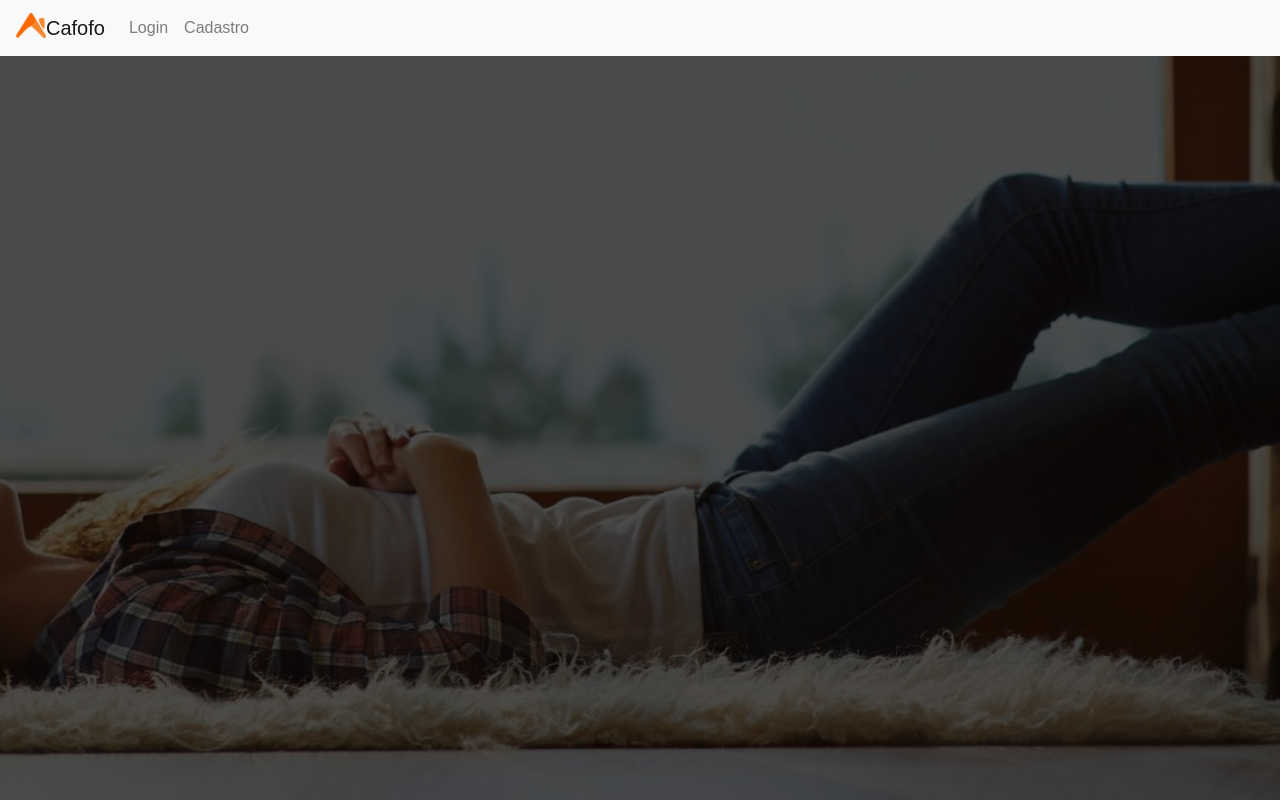
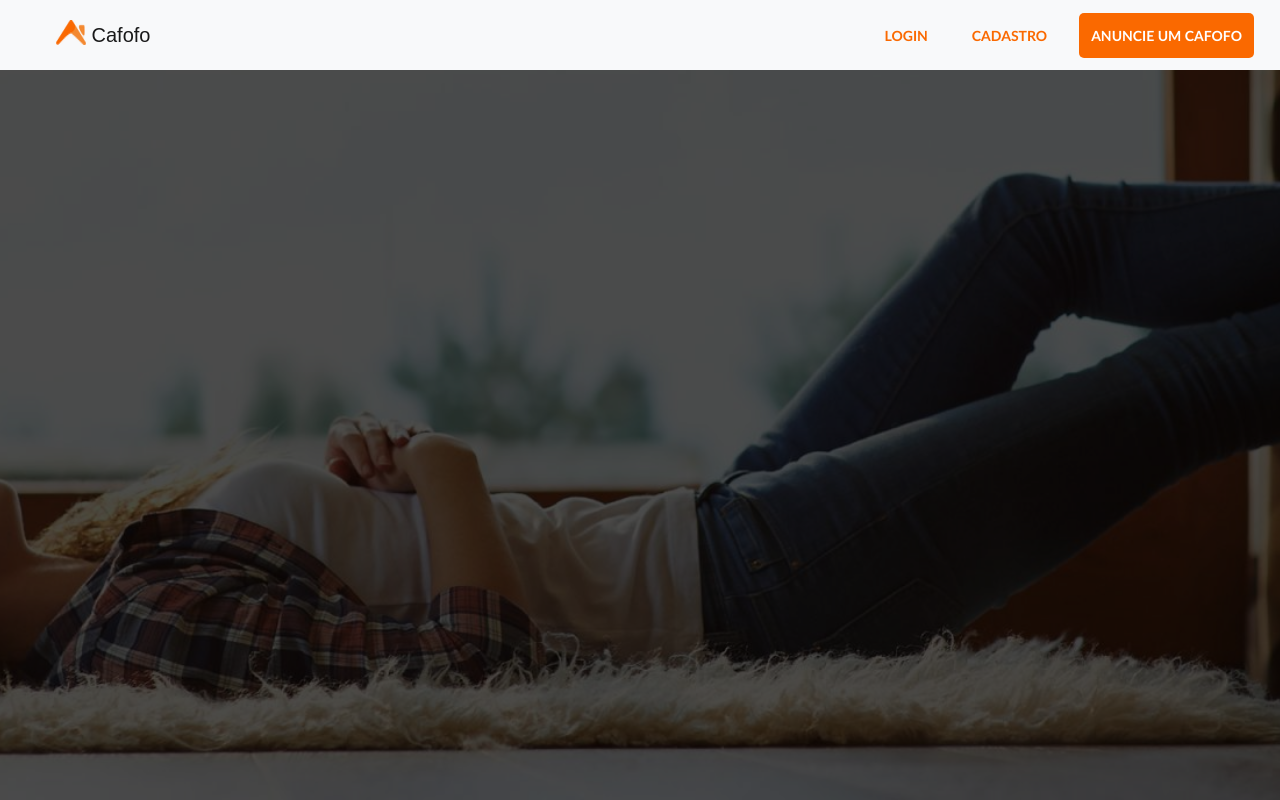
Before and after one commit to desenho-2019/WebAPP, a React (Create React App) app in the folder cafofo/: page / in a window 1280 px wide. Built offline with nearby package versions, Linux system fonts and the light colour scheme.

Commit message:
#4 Adding and Styling Navbar buttons

```diff
--- a/cafofo/src/components/header/index.js
+++ b/cafofo/src/components/header/index.js
@@ -1,13 +1,14 @@
 import React, {Component} from 'react';
-import { Nav, Navbar } from 'react-bootstrap'
+import { Nav, Navbar, Container } from 'react-bootstrap';
 import './styles.css';
 import 'bootstrap/dist/css/bootstrap.min.css';
 import { Link } from 'react-router-dom';
 
 
 const Header = () =>
-<Navbar bg="light" expand="lg">
-<Navbar.Brand href="/">
+
+<Navbar className="navbar navbar-light" bg="light" expand="lg">
+<Navbar.Brand href="/" id="brand-icon">
       <img
         alt=""
         src="/cafofo_favicon.png"
@@ -15,27 +16,16 @@ const Header = () =>
         height="25"
         className="d-inline-block align-top"
       />
-      {'Cafofo'}
+      {' Cafofo'}
 </Navbar.Brand>
 <Navbar.Toggle aria-controls="basic-navbar-nav" />
-<Navbar.Collapse id="basic-navbar-nav">
-  <Nav className="mr-auto">
-    <Nav.Link href="/login">Login</Nav.Link>
-    <Nav.Link href="/cadastro">Cadastro</Nav.Link>
+<Navbar.Collapse id="justify-content-end">
+  <Nav className="ml-auto">
+    <Nav.Link className="button-header" href="/login">LOGIN</Nav.Link>
+    <Nav.Link className="button-header" href="/cadastro">CADASTRO</Nav.Link>
+    <Nav.Link className="button-active" href="/cadastro">ANUNCIE UM CAFOFO</Nav.Link>
   </Nav>
 </Navbar.Collapse>
 </Navbar>
 
-{/* <header id='main-header'>
-    <div id='logo-container'>
-        Logo
-    </div>
-    <a id='title'>
-        <Link to={'/'}>Cafofo</Link>
-    </a>
-    <div id='login-container'>
-        <Link to={'/login'}>Login</Link>
-    </div>
-</header> */}
-
 export default Header;
--- a/cafofo/src/components/header/styles.css
+++ b/cafofo/src/components/header/styles.css
@@ -1,4 +1,45 @@
-.mr-auto {
-    float: right;
-    align-items: center;
+.navbar-light {
+    height: 70px;
+    background-color:white !important;
+    -webkit-box-shadow: 0px -30px 43px 6px rgba(0,0,0,0.68);
+    -moz-box-shadow: 0px -30px 43px 6px rgba(0,0,0,0.68);
+    box-shadow: 0px -30px 43px 6px rgba(0,0,0,0.68);
+
 }
+#justify-content-end{
+    color:#fa6900;
+}
+#brand-icon {
+    margin-left: 40px;
+}
+
+.button-header {
+    color: #fa6900 !important;
+    font-family: 'Trebuchet MS', Arial, sans-serif;
+    font-weight: bold;
+    font-size: 14px;
+    border-radius: 5px;
+    padding: 12px !important;
+    margin: 10px;
+  }
+.button-header:hover {
+    color: white !important;
+    background: #fa6900;
+    transition-duration: 0.3s;
+    transform: scale(1.002);
+  }
+.button-active {
+    color: white !important;
+    background: #fa6900;
+    font-family: 'Trebuchet MS', Arial, sans-serif;
+    font-weight: bold;
+    font-size: 14px;
+    border-radius: 5px;
+    padding: 12px !important;
+    margin: 10px;
+}
+.button-active:hover {
+    opacity: 0.8;
+    transition-duration: 0.3s;
+    transform: scale(1.002);
+}
```
